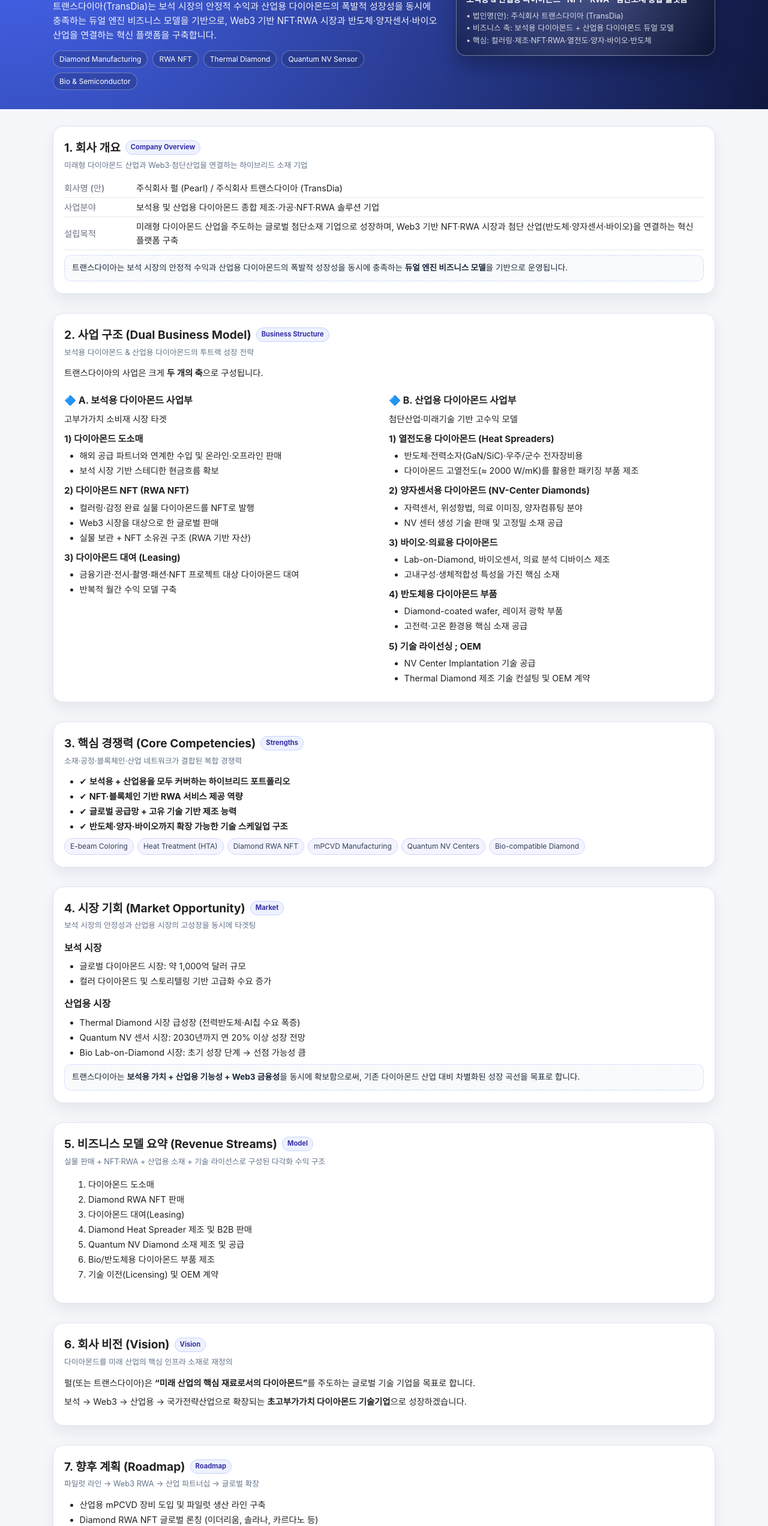
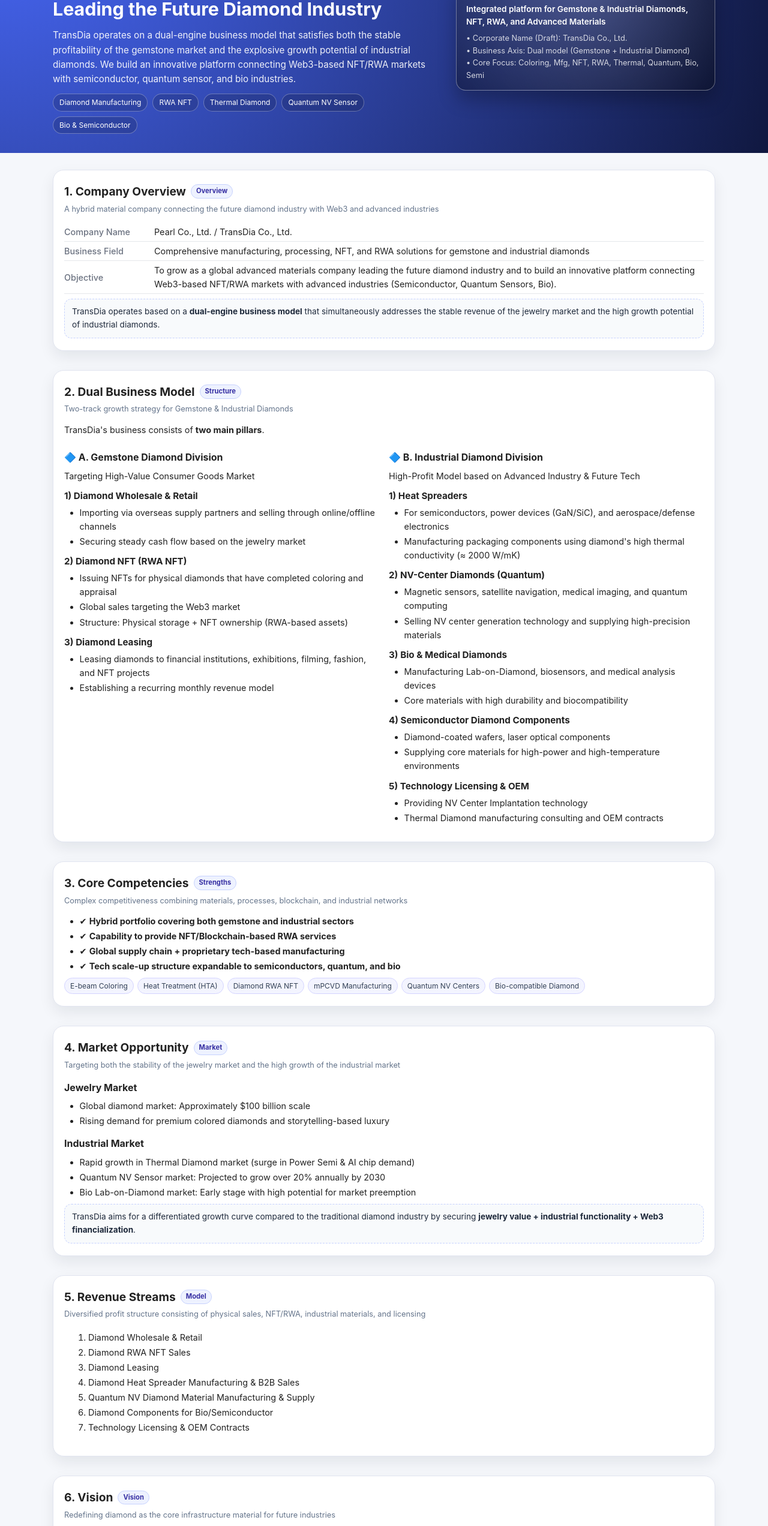
Before and after one commit to yahanbaksa-lang/trotADA, a plain HTML site: page index.html in a window 1280 px wide. Shown: the part 219-2763 px from the top of the page at 60% size. Drawn offline with Linux system fonts and the light colour scheme.

Commit message:
Update index.html

```diff
--- a/index.html
+++ b/index.html
@@ -1,10 +1,10 @@
 <!DOCTYPE html>
-<html lang="ko">
+<html lang="en">
 <head>
   <meta charset="UTF-8" />
   <title>TransDia – IR Company Profile</title>
   <meta name="viewport" content="width=device-width, initial-scale=1" />
-  <meta name="description" content="보석용 및 산업용 다이아몬드 종합 제조·가공·NFT·RWA 솔루션 기업 트랜스다이아(TransDia)  회사 소개서(IR Company Profile)" />
+  <meta name="description" content="TransDia: A comprehensive solution provider for Gemstone & Industrial Diamonds, Manufacturing, Processing, NFT, and RWA solutions (IR Company Profile)" />
   <style>
     * {
       box-sizing: border-box;
@@ -13,7 +13,7 @@
     body {
       margin: 0;
       font-family: -apple-system, BlinkMacSystemFont, "Segoe UI", Roboto,
-        "Noto Sans KR", "Apple SD Gothic Neo", "Malgun Gothic", sans-serif;
+        "Noto Sans", "Apple SD Gothic Neo", sans-serif;
       line-height: 1.6;
       color: #222;
       background-color: #f5f7fb;
@@ -250,7 +250,7 @@
     }
 
     .kv-table th {
-      width: 120px;
+      width: 150px;
       color: #6b7280;
       font-weight: 500;
       padding-right: 12px;
@@ -303,34 +303,30 @@
   </style>
 </head>
 <body>
-  <!-- HEADER / HERO -->
   <header>
     <div class="max-width">
       <div class="nav-top">
         <div class="logo-area">
           <h1>TransDia / Pearl</h1>
-          <div class="logo-sub">보석용·산업용 다이아몬드 & NFT·RWA 솔루션 기업</div>
+          <div class="logo-sub">Gemstone & Industrial Diamond, NFT & RWA Solutions</div>
         </div>
         <nav class="nav-links">
-          <a href="#section-1">회사 개요</a>
-          <a href="#section-2">사업 구조</a>
-          <a href="#section-3">핵심 경쟁력</a>
-          <a href="#section-4">시장 기회</a>
-          <a href="#section-5">비즈니스 모델</a>
-          <a href="#section-6">비전</a>
-          <a href="#section-7">향후 계획</a>
-          <a href="#section-8">연락처</a>
+          <a href="#section-1">Overview</a>
+          <a href="#section-2">Structure</a>
+          <a href="#section-3">Competency</a>
+          <a href="#section-4">Market</a>
+          <a href="#section-5">Model</a>
+          <a href="#section-6">Vision</a>
+          <a href="#section-7">Roadmap</a>
+          <a href="#section-8">Contact</a>
         </nav>
       </div>
 
       <div class="hero">
         <div>
-          <p class="hero-main-title">미래형 다이아몬드 산업을 주도하는<br />글로벌 첨단소재 &amp; Web3 플랫폼</p>
+          <p class="hero-main-title">A Global Advanced Material & Web3 Platform<br />Leading the Future Diamond Industry</p>
           <p class="hero-sub-title">
-            트랜스다이아(TransDia)는 보석 시장의 안정적 수익과 산업용 다이아몬드의
-            폭발적 성장성을 동시에 충족하는 듀얼 엔진 비즈니스 모델을 기반으로,
-            Web3 기반 NFT·RWA 시장과 반도체·양자센서·바이오 산업을 연결하는 혁신
-            플랫폼을 구축합니다.
+            TransDia operates on a dual-engine business model that satisfies both the stable profitability of the gemstone market and the explosive growth potential of industrial diamonds. We build an innovative platform connecting Web3-based NFT/RWA markets with semiconductor, quantum sensor, and bio industries.
           </p>
           <div class="hero-tags">
             <span class="hero-tag">Diamond Manufacturing</span>
@@ -343,155 +339,144 @@
         <div class="hero-box">
           <div class="hero-box-title">Company Snapshot</div>
           <div class="hero-box-main">
-            보석용 &amp; 산업용 다이아몬드 · NFT · RWA · 첨단소재 통합 플랫폼
+            Integrated platform for Gemstone & Industrial Diamonds, NFT, RWA, and Advanced Materials
           </div>
           <div class="hero-box-sub">
-            • 법인명(안): 주식회사 트랜스다이아 (TransDia)<br />
-            • 비즈니스 축: 보석용 다이아몬드 + 산업용 다이아몬드 듀얼 모델<br />
-            • 핵심: 컬러링·제조·NFT·RWA·열전도·양자·바이오·반도체
+            • Corporate Name (Draft): TransDia Co., Ltd.<br />
+            • Business Axis: Dual model (Gemstone + Industrial Diamond)<br />
+            • Core Focus: Coloring, Mfg, NFT, RWA, Thermal, Quantum, Bio, Semi
           </div>
         </div>
       </div>
     </div>
   </header>
 
-  <!-- MAIN CONTENT -->
   <main>
     <div class="max-width">
 
-      <!-- 1. 회사 개요 -->
       <section id="section-1">
         <div class="section-card">
           <h2 class="section-title">
-            1. 회사 개요
-            <span class="badge">Company Overview</span>
+            1. Company Overview
+            <span class="badge">Overview</span>
           </h2>
           <p class="section-subtitle">
-            미래형 다이아몬드 산업과 Web3·첨단산업을 연결하는 하이브리드 소재 기업
+            A hybrid material company connecting the future diamond industry with Web3 and advanced industries
           </p>
 
           <table class="kv-table">
             <tr>
-              <th>회사명 (안)</th>
-              <td>주식회사 펄 (Pearl) / 주식회사 트랜스다이아 (TransDia)</td>
+              <th>Company Name</th>
+              <td>Pearl Co., Ltd. / TransDia Co., Ltd.</td>
             </tr>
             <tr>
-              <th>사업분야</th>
-              <td>보석용 및 산업용 다이아몬드 종합 제조·가공·NFT·RWA 솔루션 기업</td>
+              <th>Business Field</th>
+              <td>Comprehensive manufacturing, processing, NFT, and RWA solutions for gemstone and industrial diamonds</td>
             </tr>
             <tr>
-              <th>설립목적</th>
+              <th>Objective</th>
               <td>
-                미래형 다이아몬드 산업을 주도하는 글로벌 첨단소재 기업으로 성장하며,
-                Web3 기반 NFT·RWA 시장과 첨단 산업(반도체·양자센서·바이오)을 연결하는
-                혁신 플랫폼 구축
+                To grow as a global advanced materials company leading the future diamond industry and to build an innovative platform connecting Web3-based NFT/RWA markets with advanced industries (Semiconductor, Quantum Sensors, Bio).
               </td>
             </tr>
           </table>
 
           <div class="highlight-box">
-            트랜스다이아는 보석 시장의 안정적 수익과 산업용 다이아몬드의 폭발적
-            성장성을 동시에 충족하는 <strong>듀얼 엔진 비즈니스 모델</strong>을
-            기반으로 운영됩니다.
+            TransDia operates based on a <strong>dual-engine business model</strong> that simultaneously addresses the stable revenue of the jewelry market and the high growth potential of industrial diamonds.
           </div>
         </div>
       </section>
 
-      <!-- 2. 사업 구조 -->
       <section id="section-2">
         <div class="section-card">
           <h2 class="section-title">
-            2. 사업 구조 (Dual Business Model)
-            <span class="badge">Business Structure</span>
+            2. Dual Business Model
+            <span class="badge">Structure</span>
           </h2>
           <p class="section-subtitle">
-            보석용 다이아몬드 &amp; 산업용 다이아몬드의 투트랙 성장 전략
+            Two-track growth strategy for Gemstone & Industrial Diamonds
           </p>
 
-          <p>트랜스다이아의 사업은 크게 <strong>두 개의 축</strong>으로 구성됩니다.</p>
+          <p>TransDia's business consists of <strong>two main pillars</strong>.</p>
 
           <div class="grid-2">
-            <!-- A. 보석용 -->
             <div>
-              <h3>🔷 A. 보석용 다이아몬드 사업부</h3>
-              <p>고부가가치 소비재 시장 타겟</p>
+              <h3>🔷 A. Gemstone Diamond Division</h3>
+              <p>Targeting High-Value Consumer Goods Market</p>
 
-              <h4>1) 다이아몬드 도소매</h4>
+              <h4>1) Diamond Wholesale & Retail</h4>
               <ul>
-                <li>해외 공급 파트너와 연계한 수입 및 온라인·오프라인 판매</li>
-                <li>보석 시장 기반 스테디한 현금흐름 확보</li>
+                <li>Importing via overseas supply partners and selling through online/offline channels</li>
+                <li>Securing steady cash flow based on the jewelry market</li>
               </ul>
 
-              <h4>2) 다이아몬드 NFT (RWA NFT)</h4>
+              <h4>2) Diamond NFT (RWA NFT)</h4>
               <ul>
-                <li>컬러링·감정 완료 실물 다이아몬드를 NFT로 발행</li>
-                <li>Web3 시장을 대상으로 한 글로벌 판매</li>
-                <li>실물 보관 + NFT 소유권 구조 (RWA 기반 자산)</li>
+                <li>Issuing NFTs for physical diamonds that have completed coloring and appraisal</li>
+                <li>Global sales targeting the Web3 market</li>
+                <li>Structure: Physical storage + NFT ownership (RWA-based assets)</li>
               </ul>
 
-              <h4>3) 다이아몬드 대여 (Leasing)</h4>
+              <h4>3) Diamond Leasing</h4>
               <ul>
-                <li>금융기관·전시·촬영·패션·NFT 프로젝트 대상 다이아몬드 대여</li>
-                <li>반복적 월간 수익 모델 구축</li>
-              </ul>
+                <li>Leasing diamonds to financial institutions, exhibitions, filming, fashion, and NFT projects</li>
+                <li>Establishing a recurring monthly revenue model</li>
               </ul>
             </div>
 
-            <!-- B. 산업용 -->
             <div>
-              <h3>🔷 B. 산업용 다이아몬드 사업부</h3>
-              <p>첨단산업·미래기술 기반 고수익 모델</p>
+              <h3>🔷 B. Industrial Diamond Division</h3>
+              <p>High-Profit Model based on Advanced Industry & Future Tech</p>
 
-              <h4>1) 열전도용 다이아몬드 (Heat Spreaders)</h4>
+              <h4>1) Heat Spreaders</h4>
               <ul>
-                <li>반도체·전력소자(GaN/SiC)·우주/군수 전자장비용</li>
-                <li>다이아몬드 고열전도(≈ 2000 W/mK)를 활용한 패키징 부품 제조</li>
+                <li>For semiconductors, power devices (GaN/SiC), and aerospace/defense electronics</li>
+                <li>Manufacturing packaging components using diamond's high thermal conductivity (≈ 2000 W/mK)</li>
               </ul>
 
-              <h4>2) 양자센서용 다이아몬드 (NV-Center Diamonds)</h4>
+              <h4>2) NV-Center Diamonds (Quantum)</h4>
               <ul>
-                <li>자력센서, 위성항법, 의료 이미징, 양자컴퓨팅 분야</li>
-                <li>NV 센터 생성 기술 판매 및 고정밀 소재 공급</li>
+                <li>Magnetic sensors, satellite navigation, medical imaging, and quantum computing</li>
+                <li>Selling NV center generation technology and supplying high-precision materials</li>
               </ul>
 
-              <h4>3) 바이오·의료용 다이아몬드</h4>
+              <h4>3) Bio & Medical Diamonds</h4>
               <ul>
-                <li>Lab-on-Diamond, 바이오센서, 의료 분석 디바이스 제조</li>
-                <li>고내구성·생체적합성 특성을 가진 핵심 소재</li>
+                <li>Manufacturing Lab-on-Diamond, biosensors, and medical analysis devices</li>
+                <li>Core materials with high durability and biocompatibility</li>
               </ul>
 
-              <h4>4) 반도체용 다이아몬드 부품</h4>
+              <h4>4) Semiconductor Diamond Components</h4>
               <ul>
-                <li>Diamond-coated wafer, 레이저 광학 부품</li>
-                <li>고전력·고온 환경용 핵심 소재 공급</li>
+                <li>Diamond-coated wafers, laser optical components</li>
+                <li>Supplying core materials for high-power and high-temperature environments</li>
               </ul>
 
-              <h4>5) 기술 라이선싱 ; OEM</h4>
+              <h4>5) Technology Licensing & OEM</h4>
               <ul>
-                <li>NV Center Implantation 기술 공급</li>
-                <li>Thermal Diamond 제조 기술 컨설팅 및 OEM 계약</li>
+                <li>Providing NV Center Implantation technology</li>
+                <li>Thermal Diamond manufacturing consulting and OEM contracts</li>
               </ul>
             </div>
           </div>
         </div>
       </section>
 
-      <!-- 3. 핵심 경쟁력 -->
       <section id="section-3">
         <div class="section-card">
           <h2 class="section-title">
-            3. 핵심 경쟁력 (Core Competencies)
+            3. Core Competencies
             <span class="badge">Strengths</span>
           </h2>
           <p class="section-subtitle">
-            소재·공정·블록체인·산업 네트워크가 결합된 복합 경쟁력
+            Complex competitiveness combining materials, processes, blockchain, and industrial networks
           </p>
 
           <ul>
-            <li>✔ <strong>보석용 + 산업용을 모두 커버하는 하이브리드 포트폴리오</strong></li>
-            <li>✔ <strong>NFT·블록체인 기반 RWA 서비스 제공 역량</strong></li>
-            <li>✔ <strong>글로벌 공급망 + 고유 기술 기반 제조 능력</strong></li>
-            <li>✔ <strong>반도체·양자·바이오까지 확장 가능한 기술 스케일업 구조</strong></li>
+            <li>✔ <strong>Hybrid portfolio covering both gemstone and industrial sectors</strong></li>
+            <li>✔ <strong>Capability to provide NFT/Blockchain-based RWA services</strong></li>
+            <li>✔ <strong>Global supply chain + proprietary tech-based manufacturing</strong></li>
+            <li>✔ <strong>Tech scale-up structure expandable to semiconductors, quantum, and bio</strong></li>
           </ul>
 
           <div class="tag-list">
@@ -505,138 +490,128 @@
         </div>
       </section>
 
-      <!-- 4. 시장 기회 -->
       <section id="section-4">
         <div class="section-card">
           <h2 class="section-title">
-            4. 시장 기회 (Market Opportunity)
+            4. Market Opportunity
             <span class="badge">Market</span>
           </h2>
           <p class="section-subtitle">
-            보석 시장의 안정성과 산업용 시장의 고성장을 동시에 타겟팅
+            Targeting both the stability of the jewelry market and the high growth of the industrial market
           </p>
 
-          <h3>보석 시장</h3>
+          <h3>Jewelry Market</h3>
           <ul>
-            <li>글로벌 다이아몬드 시장: 약 1,000억 달러 규모</li>
-            <li>컬러 다이아몬드 및 스토리텔링 기반 고급화 수요 증가</li>
+            <li>Global diamond market: Approximately $100 billion scale</li>
+            <li>Rising demand for premium colored diamonds and storytelling-based luxury</li>
           </ul>
 
-          <h3>산업용 시장</h3>
+          <h3>Industrial Market</h3>
           <ul>
-            <li>Thermal Diamond 시장 급성장 (전력반도체·AI칩 수요 폭증)</li>
-            <li>Quantum NV 센서 시장: 2030년까지 연 20% 이상 성장 전망</li>
-            <li>Bio Lab-on-Diamond 시장: 초기 성장 단계 → 선점 가능성 큼</li>
+            <li>Rapid growth in Thermal Diamond market (surge in Power Semi & AI chip demand)</li>
+            <li>Quantum NV Sensor market: Projected to grow over 20% annually by 2030</li>
+            <li>Bio Lab-on-Diamond market: Early stage with high potential for market preemption</li>
           </ul>
 
           <div class="highlight-box">
-            트랜스다이아는 <strong>보석용 가치 + 산업용 기능성 + Web3 금융성</strong>을
-            동시에 확보함으로써, 기존 다이아몬드 산업 대비 차별화된 성장 곡선을
-            목표로 합니다.
+            TransDia aims for a differentiated growth curve compared to the traditional diamond industry by securing <strong>jewelry value + industrial functionality + Web3 financialization</strong>.
           </div>
         </div>
       </section>
 
-      <!-- 5. 비즈니스 모델 요약 -->
       <section id="section-5">
         <div class="section-card">
           <h2 class="section-title">
-            5. 비즈니스 모델 요약 (Revenue Streams)
+            5. Revenue Streams
             <span class="badge">Model</span>
           </h2>
           <p class="section-subtitle">
-            실물 판매 + NFT·RWA + 산업용 소재 + 기술 라이선스로 구성된 다각화 수익 구조
+            Diversified profit structure consisting of physical sales, NFT/RWA, industrial materials, and licensing
           </p>
 
           <ol>
-            <li>다이아몬드 도소매</li>
-            <li>Diamond RWA NFT 판매</li>
-            <li>다이아몬드 대여(Leasing)</li>
-            <li>Diamond Heat Spreader 제조 및 B2B 판매</li>
-            <li>Quantum NV Diamond 소재 제조 및 공급</li>
-            <li>Bio/반도체용 다이아몬드 부품 제조</li>
-            <li>기술 이전(Licensing) 및 OEM 계약</li>
+            <li>Diamond Wholesale & Retail</li>
+            <li>Diamond RWA NFT Sales</li>
+            <li>Diamond Leasing</li>
+            <li>Diamond Heat Spreader Manufacturing & B2B Sales</li>
+            <li>Quantum NV Diamond Material Manufacturing & Supply</li>
+            <li>Diamond Components for Bio/Semiconductor</li>
+            <li>Technology Licensing & OEM Contracts</li>
           </ol>
         </div>
       </section>
 
-      <!-- 6. 회사 비전 -->
       <section id="section-6">
         <div class="section-card">
           <h2 class="section-title">
-            6. 회사 비전 (Vision)
+            6. Vision
             <span class="badge">Vision</span>
           </h2>
           <p class="section-subtitle">
-            다이아몬드를 미래 산업의 핵심 인프라 소재로 재정의
+            Redefining diamond as the core infrastructure material for future industries
           </p>
 
           <p>
-            펄(또는 트랜스다이아)은
-            <strong>“미래 산업의 핵심 재료로서의 다이아몬드”</strong>를 주도하는
-            글로벌 기술 기업을 목표로 합니다.
+            Pearl (or TransDia) aims to be a global technology company leading
+            <strong>“Diamond as a core material for future industries.”</strong>
           </p>
           <p>
-            보석 → Web3 → 산업용 → 국가전략산업으로 확장되는
-            <strong>초고부가가치 다이아몬드 기술기업</strong>으로 성장하겠습니다.
+            We will grow into an <strong>ultra-high-value diamond technology enterprise</strong> that expands from Jewelry → Web3 → Industrial → National Strategic Industries.
           </p>
         </div>
       </section>
 
-      <!-- 7. 향후 계획 -->
       <section id="section-7">
         <div class="section-card">
           <h2 class="section-title">
-            7. 향후 계획 (Roadmap)
+            7. Roadmap
             <span class="badge">Roadmap</span>
           </h2>
           <p class="section-subtitle">
-            파일럿 라인 → Web3 RWA → 산업 파트너십 → 글로벌 확장
+            Pilot Line → Web3 RWA → Industrial Partnership → Global Expansion
           </p>
 
           <ul>
-            <li>산업용 mPCVD 장비 도입 및 파일럿 생산 라인 구축</li>
-            <li>Diamond RWA NFT 글로벌 론칭 (이더리움, 솔라나, 카르다노 등)</li>
-            <li>반도체·바이오 기업과 기술협력 MOU 체결</li>
-            <li>정부 첨단산업·R&amp;D 과제 참여 및 국가전략산업 연계</li>
-            <li>해외 지사 설립 및 수출 본격화</li>
+            <li>Introduction of industrial mPCVD equipment and establishment of a pilot production line</li>
+            <li>Global launch of Diamond RWA NFT (Ethereum, Solana, Cardano, etc.)</li>
+            <li>Signing MOUs for technical cooperation with semiconductor and bio companies</li>
+            <li>Participation in government-led advanced industry R&amp;D projects</li>
+            <li>Establishment of overseas branches and full-scale export operations</li>
           </ul>
         </div>
       </section>
 
-      <!-- 8. 부록: 연락처 -->
       <section id="section-8">
         <div class="section-card">
           <h2 class="section-title">
-            8. 부록: 회사 연락처 (Contact)
+            8. Contact Information
             <span class="badge">Contact</span>
           </h2>
           <p class="section-subtitle">
-            향후 IR·파트너십·투자 관련 상세 정보는 아래 채널을 통해 안내 예정
+            Detailed information regarding IR, partnership, and investment will be provided via the channels below
           </p>
 
           <table class="kv-table">
             <tr>
-              <th>대표</th>
-              <td>구 민 대전대학교 반도체 공학과 교수</td>
+              <th>Representative</th>
+              <td>Koo Min, Professor of Semiconductor Engineering at Daejeon University</td>
             </tr>
             <tr>
-              <th>본사</th>
-              <td>대한민국</td>
+              <th>Headquarters</th>
+              <td>Republic of Korea</td>
             </tr>
             <tr>
-              <th>사업영역</th>
-              <td>다이아몬드 제조·NFT·반도체 소재·양자센서·바이오소재</td>
+              <th>Business Area</th>
+              <td>Diamond Mfg, NFT, Semiconductor Materials, Quantum Sensors, Bio Materials</td>
             </tr>
             <tr>
-              <th>문의</th>
-              <td>(추가 예정)</td>
+              <th>Inquiry</th>
+              <td>(To be added)</td>
             </tr>
           </table>
 
           <div class="highlight-box">
-            ※ 본 페이지는 IR Company Profile용 요약본이며, 세부 재무계획·기술 로드맵·
-            파트너십 구조 등은 별도 IR 자료 및 NDA 체결 후 제공 가능합니다.
+            ※ This page is a summary for the IR Company Profile. Detailed financial plans, technical roadmaps, and partnership structures can be provided after signing an NDA.
           </div>
         </div>
       </section>
@@ -644,8 +619,8 @@
     </div>
   </main>
 
-    <footer>
-      © <!-- 연도는 필요 시 수정 -->2025 TransDia / Pearl. All rights reserved.
-    </footer>
+  <footer>
+    © 2025 TransDia / Pearl. All rights reserved.
+  </footer>
 </body>
 </html>
```
